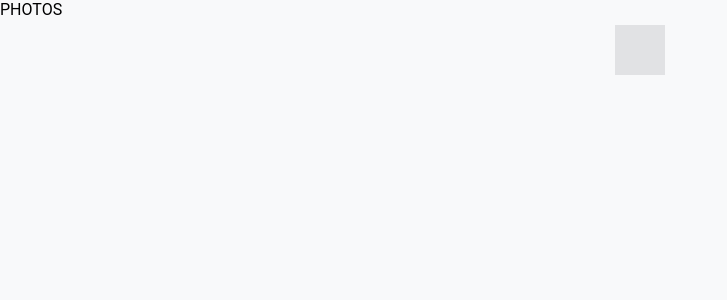
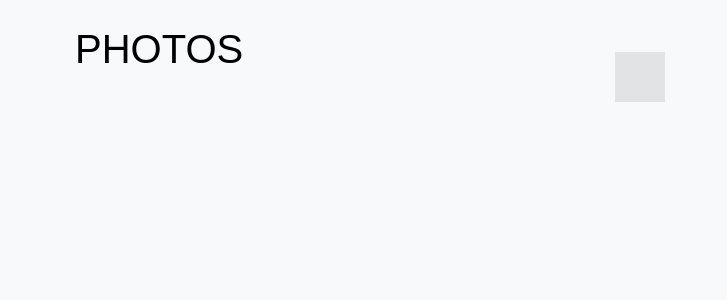
Before and after one commit to Vorld/next-blog, a Next.js app in the folder web/: page /photos in a window 1280 px wide. Shown: the top 300 px of the page, without its empty margins (0-727 px from the left). Built offline with nearby package versions, Linux system fonts and the light colour scheme.

Commit message:
Refactor Header component

```diff
--- /dev/null
+++ b/web/components/Header.js
@@ -0,0 +1,22 @@
+// React component for the header of the application
+import styles from '../styles/components/Header.module.css';
+
+import React from 'react';
+
+const Header = ({ heading }) => {
+    return (
+        <div>
+            <div
+                className={`${styles['blog-header']} ${styles['blog-sticky']}`}
+            >
+                <h1 className={styles['blog-title']}>{heading}</h1>
+            </div>
+
+            <div className={styles['blog-header']}>
+                <h1 className={styles['blog-title']}>{heading}</h1>
+            </div>
+        </div>
+    );
+};
+
+export default Header;
--- a/web/pages/blog/index.js
+++ b/web/pages/blog/index.js
@@ -1,11 +1,12 @@
 import Link from 'next/link';
 import groq from 'groq';
 import client from '../../client';
+import Header from '../../components/Header';
 
 const Blog = ({ posts }) => {
     return (
         <div>
-            <h1>Blog</h1>
+            <Header heading={'BLOG'} />
             {posts.length > 0 &&
                 posts.map(
                     ({ _id, title = '', slug = '', publishedAt = '' }) =>
--- a/web/pages/music.js
+++ b/web/pages/music.js
@@ -1,5 +1,7 @@
+import Header from '../components/Header';
+
 const Music = () => {
-    return <div>MUSIC</div>
-}
+    return <Header heading={'MUSIC'} />;
+};
 
 export default Music;
--- a/web/pages/photos.js
+++ b/web/pages/photos.js
@@ -1,5 +1,7 @@
+import Header from '../components/Header';
+
 const Photos = () => {
-    return <div>PHOTOS</div>
-}
+    return <Header heading={'PHOTOS'} />;
+};
 
 export default Photos;
--- /dev/null
+++ b/web/styles/components/Header.module.css
@@ -0,0 +1,20 @@
+.blog-sticky {
+    position: fixed;
+    font-size: 2rem;
+    z-index: 5;
+    top: 0;
+    margin: 0;
+}
+
+.blog-title {
+    font-size: 2.5rem;
+    padding-left: 75px;
+
+    font-weight: lighter;
+}
+
+.blog-header {
+    width: 100%;
+    height: 100px;
+    background-color: #f8f9fa;
+}
--- a/web/styles/globals.css
+++ b/web/styles/globals.css
@@ -14,7 +14,6 @@ a {
 * {
     box-sizing: border-box;
 }
-
 
 @keyframes App-logo-spin {
     from {
```
Also changed, not shown: web/pages/blog/[slug].js (+4 -13 lines), web/styles/Post.module.css (+0 -21 lines). Lines whose indentation alone changed are shown as unchanged.
